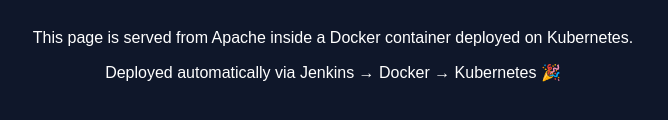
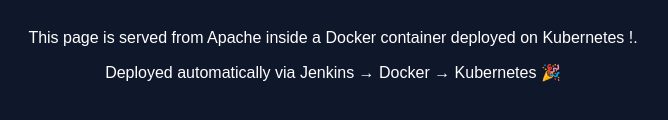
Before and after one commit to Gokulk-306/apache-cicd, a plain HTML site: page index.html in a window 1280 px wide. Shown: the part 198-318 px from the top of the page, 307-975 px from the left. Drawn offline with Linux system fonts and the light colour scheme.

Commit message:
feat: CICD Commit

```diff
--- a/index.html
+++ b/index.html
@@ -17,7 +17,7 @@
 </head>
 <body>
   <h1> Welcome to Connect!</h1>
-  <p>This page is served from Apache inside a Docker container deployed on Kubernetes.</p>
+  <p>This page is served from Apache inside a Docker container deployed on Kubernetes !.</p>
   <p>Deployed automatically via Jenkins → Docker → Kubernetes 🎉</p>
 </body>
 </html>
```
